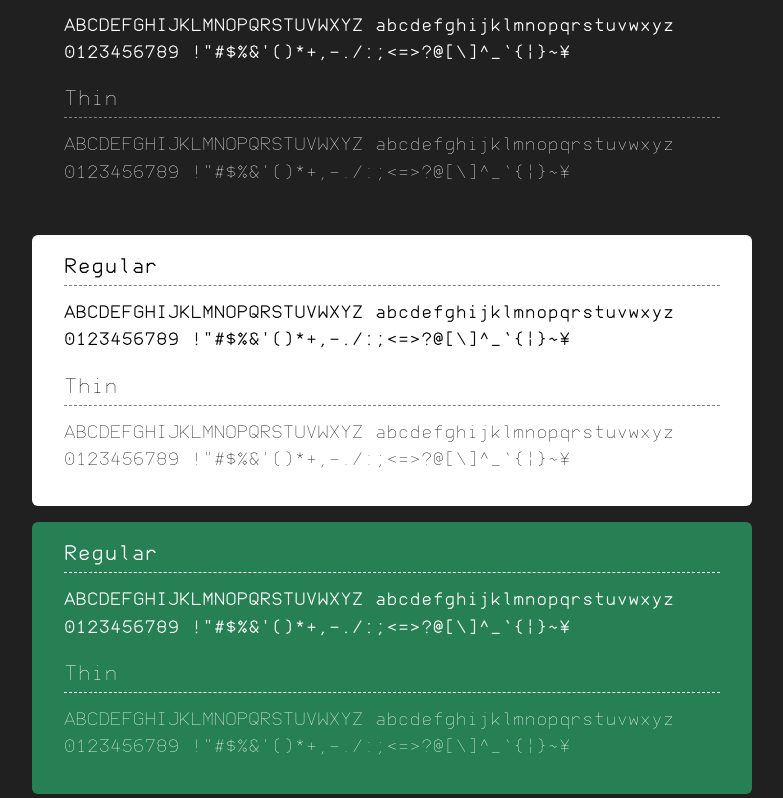
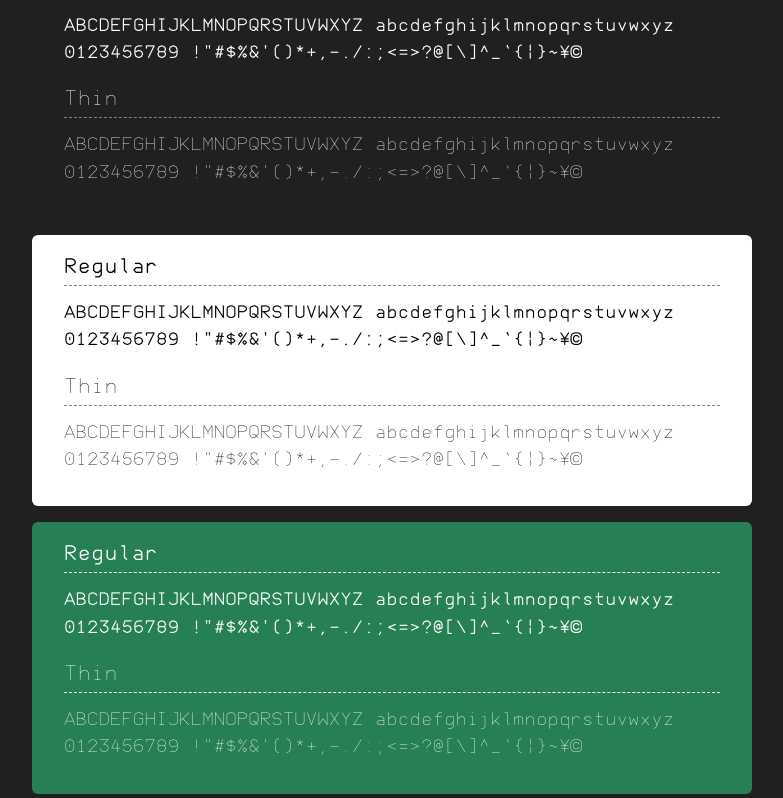
Before and after one commit to kmwtr/Barecast, a plain HTML site: page index.html in a window 1280 px wide. Shown: the part 522-1320 px from the top of the page, without its empty margins (248-1031 px from the left). Drawn offline with Linux system fonts and the light colour scheme.

Commit message:
added (C) mark

```diff
--- a/index.html
+++ b/index.html
@@ -26,21 +26,21 @@
             <h2>Sample</h2>
             <section>
                 <h3 class="font-Regular">Regular</h3>
-                <p class="font-Regular">ABCDEFGHIJKLMNOPQRSTUVWXYZ abcdefghijklmnopqrstuvwxyz<br>0123456789 !"#$%&'()*+,-./:;<=>?@[\]^_`{|}~¥</p>
+                <p class="font-Regular">ABCDEFGHIJKLMNOPQRSTUVWXYZ abcdefghijklmnopqrstuvwxyz<br>0123456789 !"#$%&'()*+,-./:;<=>?@[\]^_`{|}~¥©</p>
                 <h3 class="font-Thin">Thin</h3>
-                <p class="font-Thin">ABCDEFGHIJKLMNOPQRSTUVWXYZ abcdefghijklmnopqrstuvwxyz<br>0123456789 !"#$%&'()*+,-./:;<=>?@[\]^_`{|}~¥</p>
+                <p class="font-Thin">ABCDEFGHIJKLMNOPQRSTUVWXYZ abcdefghijklmnopqrstuvwxyz<br>0123456789 !"#$%&'()*+,-./:;<=>?@[\]^_`{|}~¥©</p>
             </section>
             <section class="white_back">
                 <h3 class="font-Regular">Regular</h3>
-                <p class="font-Regular">ABCDEFGHIJKLMNOPQRSTUVWXYZ abcdefghijklmnopqrstuvwxyz<br>0123456789 !"#$%&'()*+,-./:;<=>?@[\]^_`{|}~¥</p>
+                <p class="font-Regular">ABCDEFGHIJKLMNOPQRSTUVWXYZ abcdefghijklmnopqrstuvwxyz<br>0123456789 !"#$%&'()*+,-./:;<=>?@[\]^_`{|}~¥©</p>
                 <h3 class="font-Thin">Thin</h3>
-                <p class="font-Thin">ABCDEFGHIJKLMNOPQRSTUVWXYZ abcdefghijklmnopqrstuvwxyz<br>0123456789 !"#$%&'()*+,-./:;<=>?@[\]^_`{|}~¥</p>
+                <p class="font-Thin">ABCDEFGHIJKLMNOPQRSTUVWXYZ abcdefghijklmnopqrstuvwxyz<br>0123456789 !"#$%&'()*+,-./:;<=>?@[\]^_`{|}~¥©</p>
             </section>
             <section class="green_back">
                 <h3 class="font-Regular">Regular</h3>
-                <p class="font-Regular">ABCDEFGHIJKLMNOPQRSTUVWXYZ abcdefghijklmnopqrstuvwxyz<br>0123456789 !"#$%&'()*+,-./:;<=>?@[\]^_`{|}~¥</p>
+                <p class="font-Regular">ABCDEFGHIJKLMNOPQRSTUVWXYZ abcdefghijklmnopqrstuvwxyz<br>0123456789 !"#$%&'()*+,-./:;<=>?@[\]^_`{|}~¥©</p>
                 <h3 class="font-Thin">Thin</h3>
-                <p class="font-Thin">ABCDEFGHIJKLMNOPQRSTUVWXYZ abcdefghijklmnopqrstuvwxyz<br>0123456789 !"#$%&'()*+,-./:;<=>?@[\]^_`{|}~¥</p>
+                <p class="font-Thin">ABCDEFGHIJKLMNOPQRSTUVWXYZ abcdefghijklmnopqrstuvwxyz<br>0123456789 !"#$%&'()*+,-./:;<=>?@[\]^_`{|}~¥©</p>
             </section>
         </article>
         <article>
```
